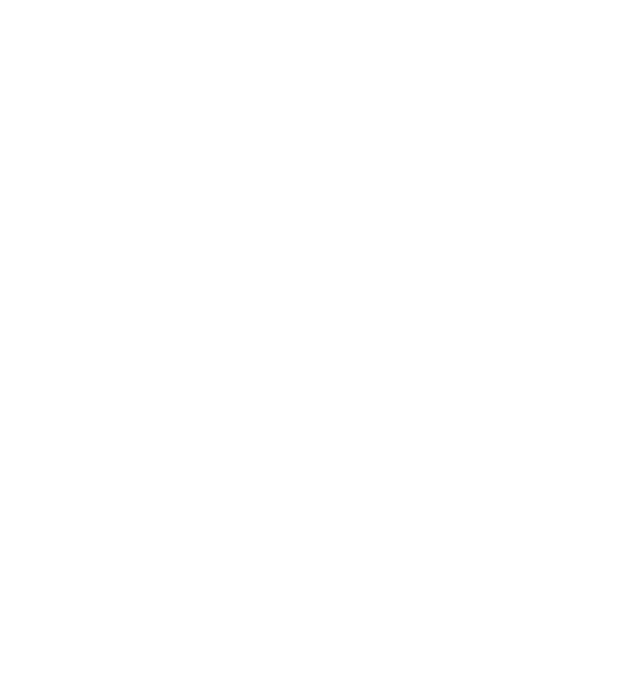
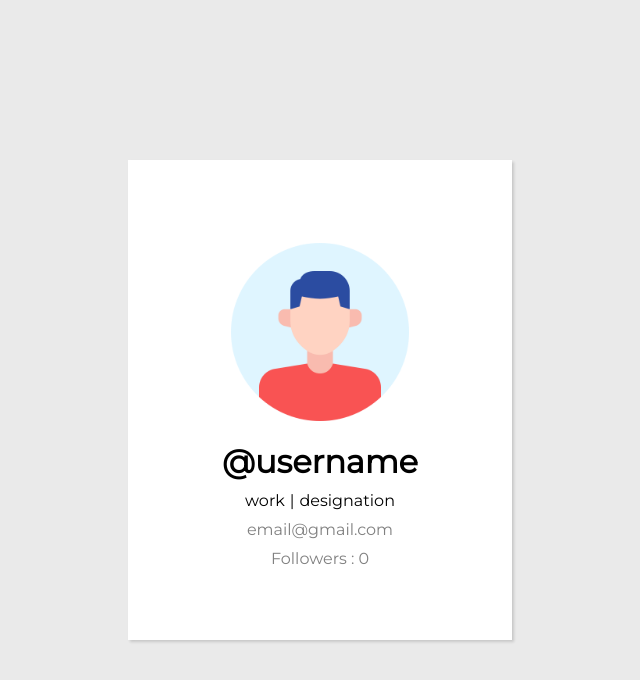
Before and after one commit to Vikrant-ruhela/instagram-auth-clone, a plain HTML site: page frontend/index.html in a window 1280 px wide. Shown: the whole page, without its empty margins (320-960 px from the left). Drawn offline with Linux system fonts and the light colour scheme.

Commit message:
Complete frontend part

```diff
--- a/frontend/index.html
+++ b/frontend/index.html
@@ -5,10 +5,26 @@
     <meta charset="UTF-8">
     <meta name="viewport" content="width=device-width, initial-scale=1.0">
     <title>Document</title>
+    <link rel="stylesheet" href="./style.css">
 </head>
 
 <body>
+    <!-- this is the page for route "/" -->
 
+    <div class="mainSection">
+        <img src="./images/profile.png" alt="profilePic">
+        <h1 class="username">@username</h1>
+        <div class="workDetails">
+            <span class="work">work</span>
+            <p>|</p><span class="designation">designation</span>
+        </div>
+        <p class="email">email@gmail.com</p>
+        <div class="followersDetails">
+            <p>Followers :</p>
+            <span>0</span>
+        </div>
+
+    </div>
 </body>
 
 </html>
--- /dev/null
+++ b/frontend/style.css
@@ -0,0 +1,53 @@
+@import url('https://fonts.googleapis.com/css2?family=Montserrat:wght@300;400&family=Poppins:wght@200&family=Roboto&display=swap');
+
+* {
+    margin: 0;
+    padding: 0;
+    box-sizing: border-box;
+    overflow: hidden;
+}
+
+
+body {
+    display: flex;
+    justify-content: center;
+    align-items: center;
+    width: 100vw;
+    height: 100vh;
+    background-color: #EAEAEA;
+    font-family: 'Montserrat', sans-serif;
+}
+
+.mainSection {
+    background-color: #fff;
+    box-shadow: rgba(0, 0, 0, 0.15) 1.95px 1.95px 2.6px;
+    height: 60%;
+    width: 30%;
+    display: flex;
+    flex-direction: column;
+    justify-content: center;
+    align-items: center;
+    gap: 10px;
+}
+
+img {
+    width: 200px;
+    height: 200px;
+    border: transparent;
+    border-radius: 100%;
+}
+
+.workDetails {
+    display: flex;
+    gap: 5px;
+}
+
+.email {
+    color: #808080;
+}
+
+.followersDetails {
+    display: flex;
+    gap: 4px;
+    color: #808080;
+}
--- /dev/null
+++ b/login.css
@@ -0,0 +1,69 @@
+@import url('https://fonts.googleapis.com/css2?family=Montserrat:wght@300;400&family=Poppins:wght@200&family=Roboto&display=swap');
+
+* {
+    margin: 0;
+    padding: 0;
+    box-sizing: border-box;
+    overflow: hidden;
+}
+
+body {
+    display: flex;
+    justify-content: center;
+    align-items: center;
+    width: 100vw;
+    height: 100vh;
+    background-color: #EAEAEA;
+    font-family: 'Montserrat', sans-serif;
+}
+
+.mainSection {
+    background-color: #fff;
+    box-shadow: rgba(0, 0, 0, 0.15) 1.95px 1.95px 2.6px;
+    height: 50%;
+    width: 30%;
+    display: flex;
+    flex-direction: column;
+    justify-content: center;
+    align-items: center;
+    gap: 30px;
+}
+
+form {
+    width: 70%;
+    display: flex;
+    flex-direction: column;
+    gap: 9px;
+}
+
+input {
+    border: transparent;
+    background-color: #EAEAEA;
+    border-radius: 4px;
+    padding: 4px 12px;
+}
+
+label {
+    font-weight: 600;
+}
+
+
+input[type="submit"] {
+    background-color: #24a0ed;
+    color: #fff;
+    font-weight: 700;
+    cursor: pointer;
+}
+
+.extraFeatures {
+    display: flex;
+    align-items: center;
+    justify-content: center;
+    gap: 10px;
+}
+
+a {
+    text-decoration: none;
+    color: #808080;
+    font-size: 0.8em;
+}
```
Also changed, not shown: instagramSignup.html (added, +44 -0 lines), login.html (added, +33 -0 lines), frontend/images/profile.png (added).
